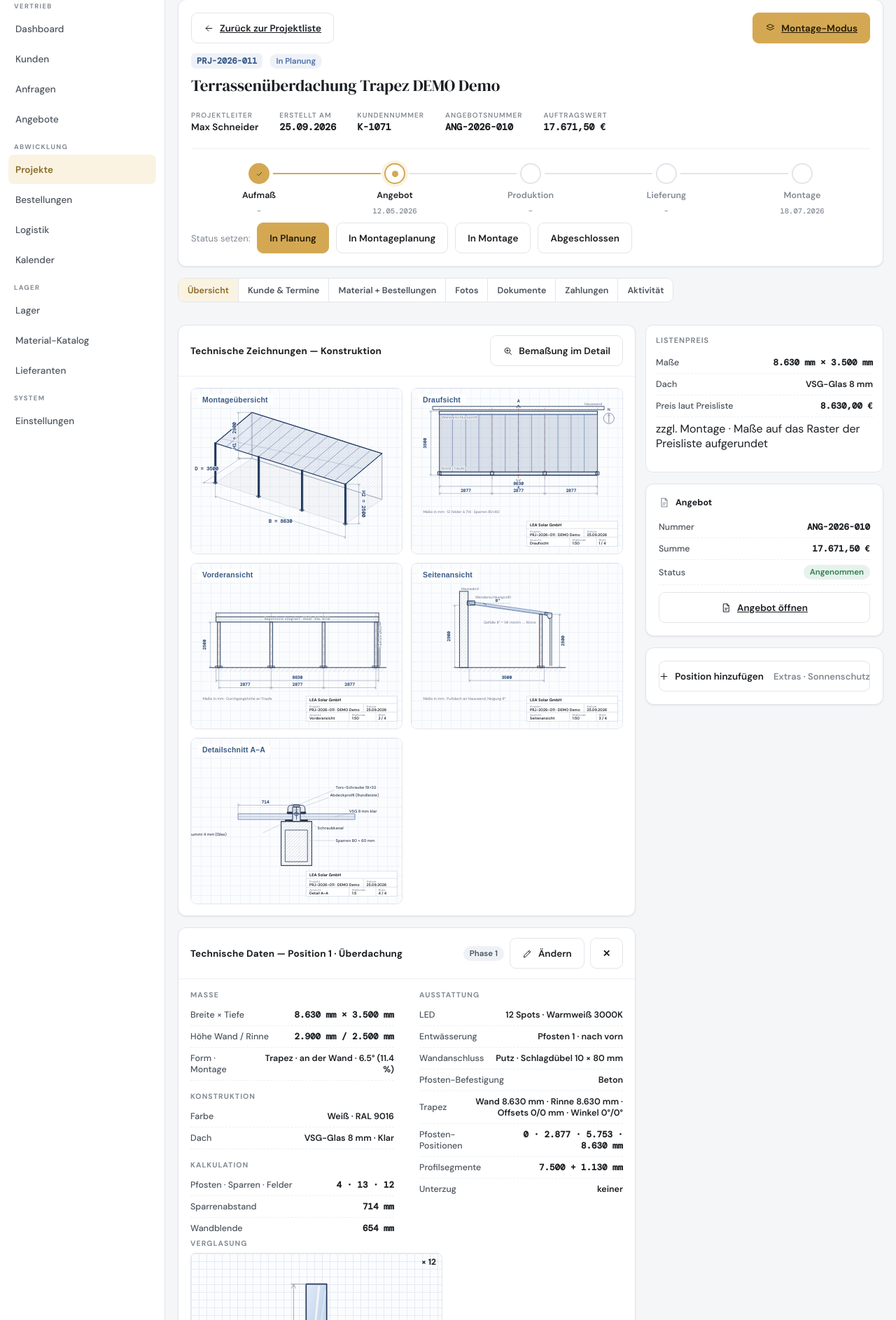
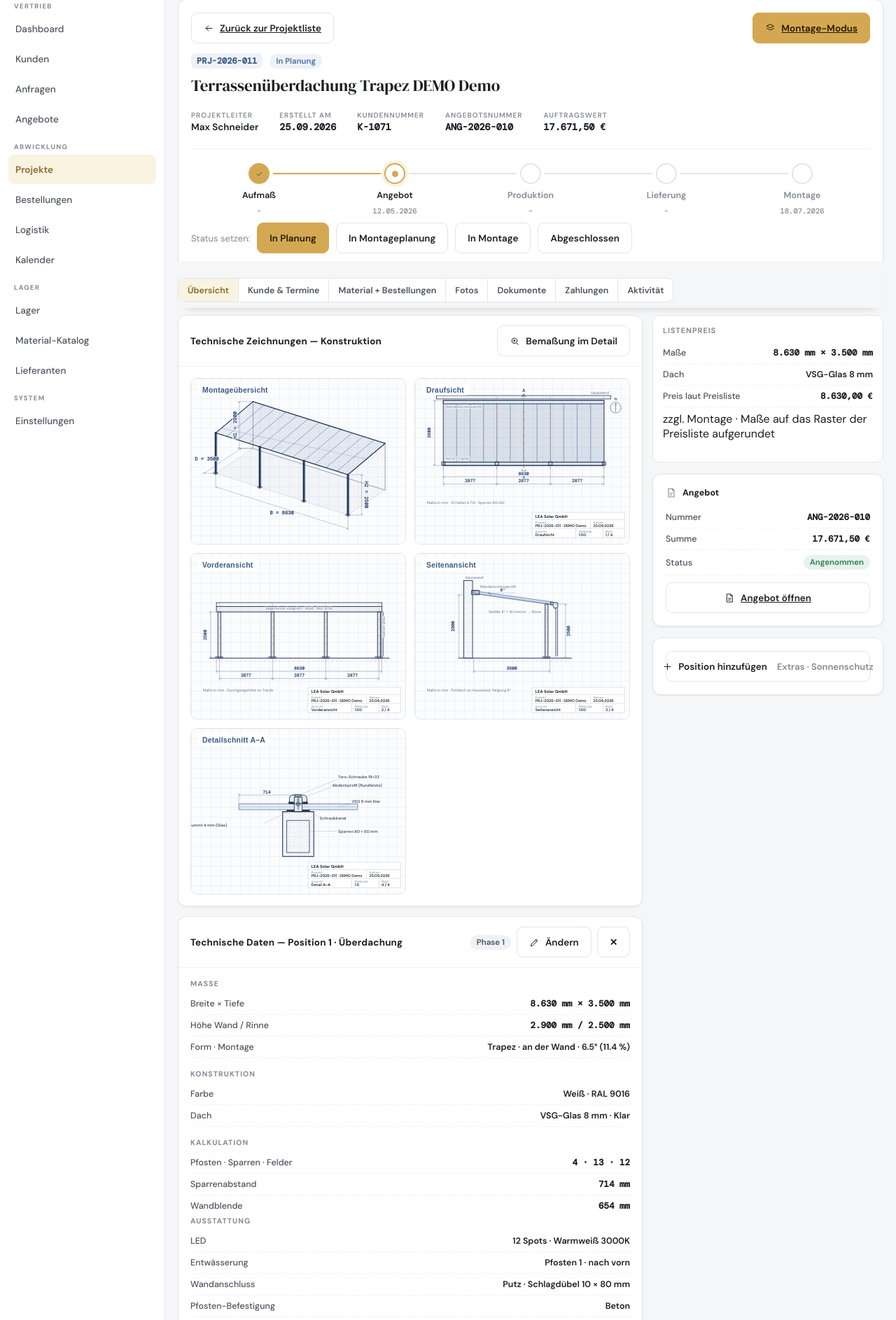
Before and after one commit to iijdii/iijdii, a Laravel app: page /projekte/PRJ-2026-011 in a window 1280 px wide. Shown: the part 79-1965 px from the top of the page at 70% size. Run offline with Laravel 12, Linux system fonts and the light colour scheme; a user stored in the database is signed in; data comes from the database, SQL or seed files in the repository; style sheets or scripts are compiled from the project's sources.

Commit message:
Projektkarte: 3-Spalten-Raster + fixierte Tabs (Patch v43)
- Übersicht als Dreispalter auf dem Desktop: links der Produktpass des
  Dachs, in der Mitte der LED-Plan, rechts die Seitenleiste
  (Listenpreis, Angebot, Extra-Positionen); die Zeichnungen spannen
  über die ersten beiden Spalten. Unter 1360px rücken Pass und LED
  untereinander, unter 1100px wird alles einspaltig.
- Die Tab-Leiste der Projektkarte bleibt beim Scrollen oben fixiert
  (sticky, mit Hintergrund und Schattenkante) — der Inhalt läuft
  darunter durch.
- Produktpass wieder einspaltig (die Spalte ist jetzt schmal genug).

Co-Authored-By: Claude Fable 5 <noreply@anthropic.com>
Claude-Session: https://claude.ai/code/session_015uHRrEXJsvpe4aaCyHSmih

```diff
--- a/app/Support/Version.php
+++ b/app/Support/Version.php
@@ -9,5 +9,5 @@ namespace App\Support;
  */
 final class Version
 {
-    public const PATCH = 'v42';
+    public const PATCH = 'v43';
 }
--- a/resources/css/app.css
+++ b/resources/css/app.css
@@ -815,13 +815,29 @@ form:has(.lgpick input:checked) .lgbulk{display:flex}
 @media(max-width:1024px){.cal-grid{grid-template-columns:repeat(2,1fr)}}
 @media(max-width:760px){.cal-grid{grid-template-columns:1fr}}
 
-/* ——— Projekt-Übersicht: Desktop-Feinschliff ——— */
-.prj-cols{display:grid;grid-template-columns:minmax(0,1fr) minmax(280px,340px);gap:14px;align-items:start}
-.prj-side{position:sticky;top:14px}
-@media (max-width:1100px){.prj-cols{grid-template-columns:1fr}.prj-side{position:static}}
-.spec-cols{display:grid;grid-template-columns:1fr 1fr;gap:0 36px;align-items:start}
-.spec-cols .spec-voll{grid-column:1/-1}
-@media (max-width:920px){.spec-cols{grid-template-columns:1fr}}
+/* ——— Projekt-Übersicht: Desktop-Raster ———
+   3 Spalten: Produktpass | LED-Plan | Seitenleiste; die Zeichnungen
+   spannen über die ersten beiden. Unter 1360px rücken Pass und LED
+   untereinander, unter 1100px wird alles einspaltig. */
+.prj-cols{display:grid;grid-template-columns:minmax(0,1.05fr) minmax(0,1fr) minmax(280px,330px);gap:14px;align-items:start}
+.prj-zeich{grid-column:1/3;min-width:0}
+.prj-links,.prj-mitte{min-width:0}
+.prj-side{grid-column:3;grid-row:1/span 9;position:sticky;top:64px}
+@media (max-width:1360px){
+    .prj-cols{grid-template-columns:minmax(0,1fr) minmax(280px,330px)}
+    .prj-zeich,.prj-links,.prj-mitte{grid-column:1}
+    .prj-side{grid-column:2;grid-row:1/span 9}
+}
+@media (max-width:1100px){
+    .prj-cols{grid-template-columns:1fr}
+    .prj-zeich,.prj-links,.prj-mitte,.prj-side{grid-column:1;grid-row:auto}
+    .prj-side{position:static}
+}
+.spec-cols{display:flex;flex-direction:column}
+/* Tabs der Projektkarte bleiben beim Scrollen oben stehen */
+.prj-tabs{position:sticky;top:-18px;z-index:40;background:var(--bg2);padding:24px 0 8px;margin:-24px 0 -6px;
+          box-shadow:0 8px 14px -12px rgba(16,24,40,.35)}
+@media (max-width:900px){.prj-tabs{top:-14px;padding-top:20px;margin-top:-20px}}
 .card-akt{display:flex;align-items:center;gap:8px;flex:none;flex-wrap:nowrap;white-space:nowrap}
 .card-akt form{display:contents}
 .dtile .rd text.vlabel{display:none}
--- a/resources/views/projekte/show.blade.php
+++ b/resources/views/projekte/show.blade.php
@@ -58,7 +58,7 @@
         </div>
     </div>
 
-    <div class="anf-tools">
+    <div class="anf-tools prj-tabs">
         <div class="seg" style="flex-wrap:wrap">
             @foreach ([
                 'uebersicht' => 'Übersicht', 'kunde' => 'Kunde & Termine',
--- a/resources/views/projekte/tabs/uebersicht.blade.php
+++ b/resources/views/projekte/tabs/uebersicht.blade.php
@@ -17,7 +17,7 @@
 @endphp
 
 <div class="prj-cols">
-    <div class="colstack">
+    <div class="prj-zeich">
         <div class="card p0">
             <div class="card-h">
                 <span class="card-t">Technische Zeichnungen — Konstruktion</span>
@@ -36,8 +36,10 @@
                 </div>
             </div>
         </div>
+    </div>
 
-        {{-- Links nur das Dach — die Extra-Positionen stehen kompakt rechts. --}}
+    <div class="colstack prj-links">
+        {{-- Produktpass des Dachs — die Extra-Positionen stehen kompakt rechts. --}}
         @forelse ($projekt->positionen->filter(fn ($p) => $p->produkt->istDach()) as $position)
             <div class="card p0">
                 <div class="card-h">
@@ -162,8 +164,10 @@
         @empty
             <div class="card"><p class="hint">Noch keine Dach-Position — über «Position hinzufügen» starten.</p></div>
         @endforelse
+    </div>
 
-        {{-- LED-Plan unter dem Konfigurator (Wunsch des Betreibers) --}}
+    <div class="colstack prj-mitte">
+        {{-- LED-Plan in der Mittelspalte neben dem Produktpass --}}
         @isset ($ledZeichnung)
             @include('projekte.partials.led-plan')
         @endisset
```
